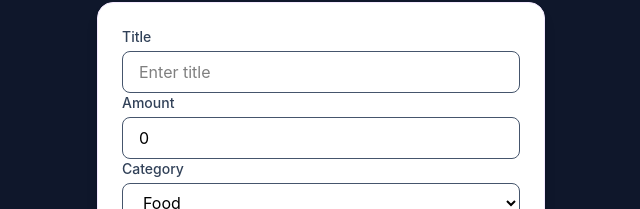
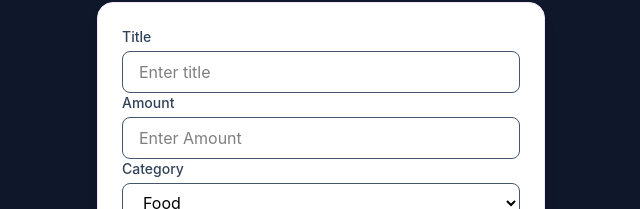
Before and after one commit to Sanidhi07/Expense-tracker, a React (Vite) app: page / in a window 1280 px wide. Shown: the part 118-327 px from the top of the page, without its empty margins (319-959 px from the left). Built offline with nearby package versions, Linux system fonts and the light colour scheme.

Commit message:
refactor: allow empty amount state for better UX and fix TS types

```diff
--- a/src/Components/ExpenseForm.tsx
+++ b/src/Components/ExpenseForm.tsx
@@ -6,8 +6,15 @@ interface ExpenseFormProps{
 }
 
 function ExpenseForm({onAdd}:ExpenseFormProps){
-  const [form,setForm]=useState({title:'',amount:0,category:'Food'});
-
+const [form, setForm] = useState<{
+  title: string;
+  amount: number | '';
+  category: string;
+}>({
+  title: '',
+  amount: '',
+  category: 'Food'
+});
   type ChangeEvent=React.ChangeEvent<HTMLInputElement|HTMLSelectElement>
 
   const handleSubmit=(e:React.FormEvent<HTMLFormElement>)=>{
```
